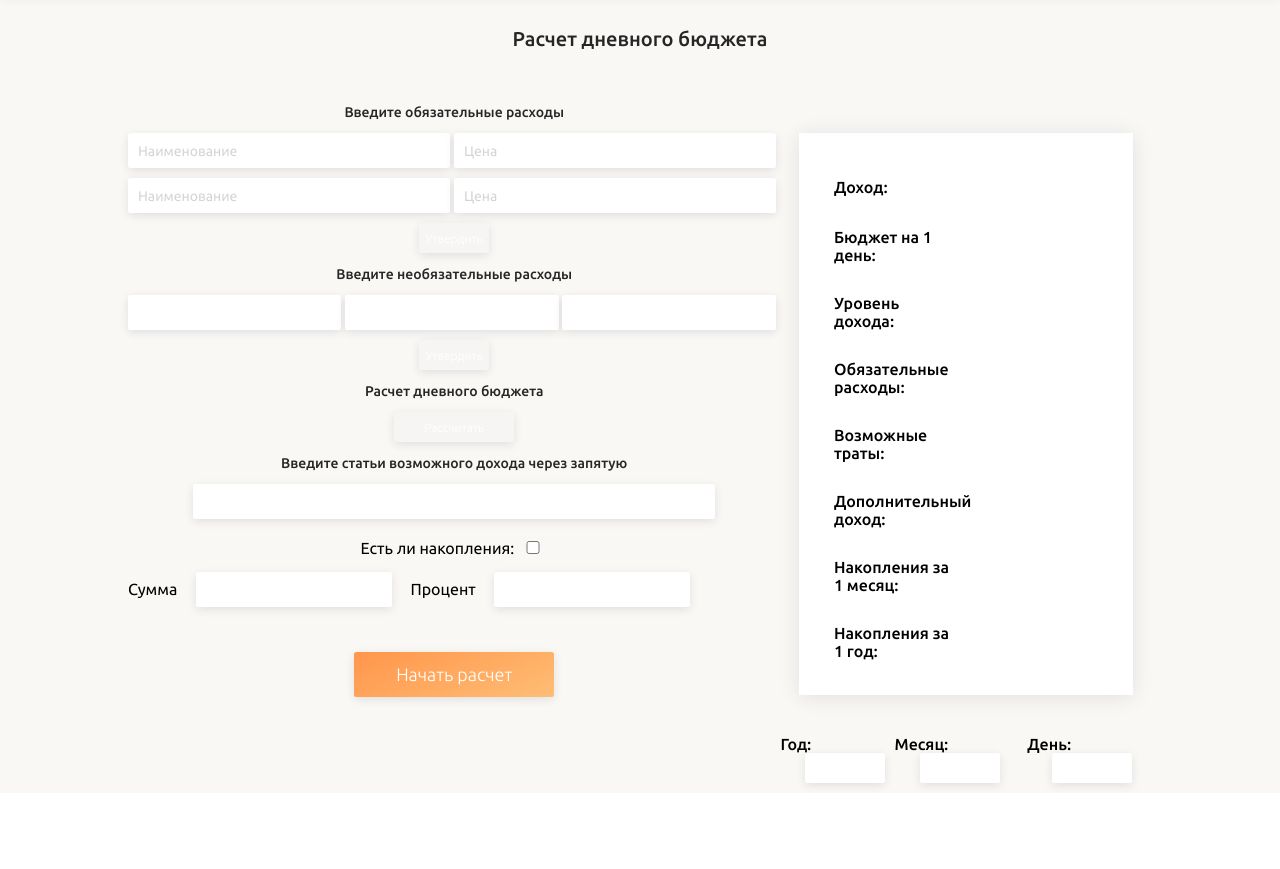
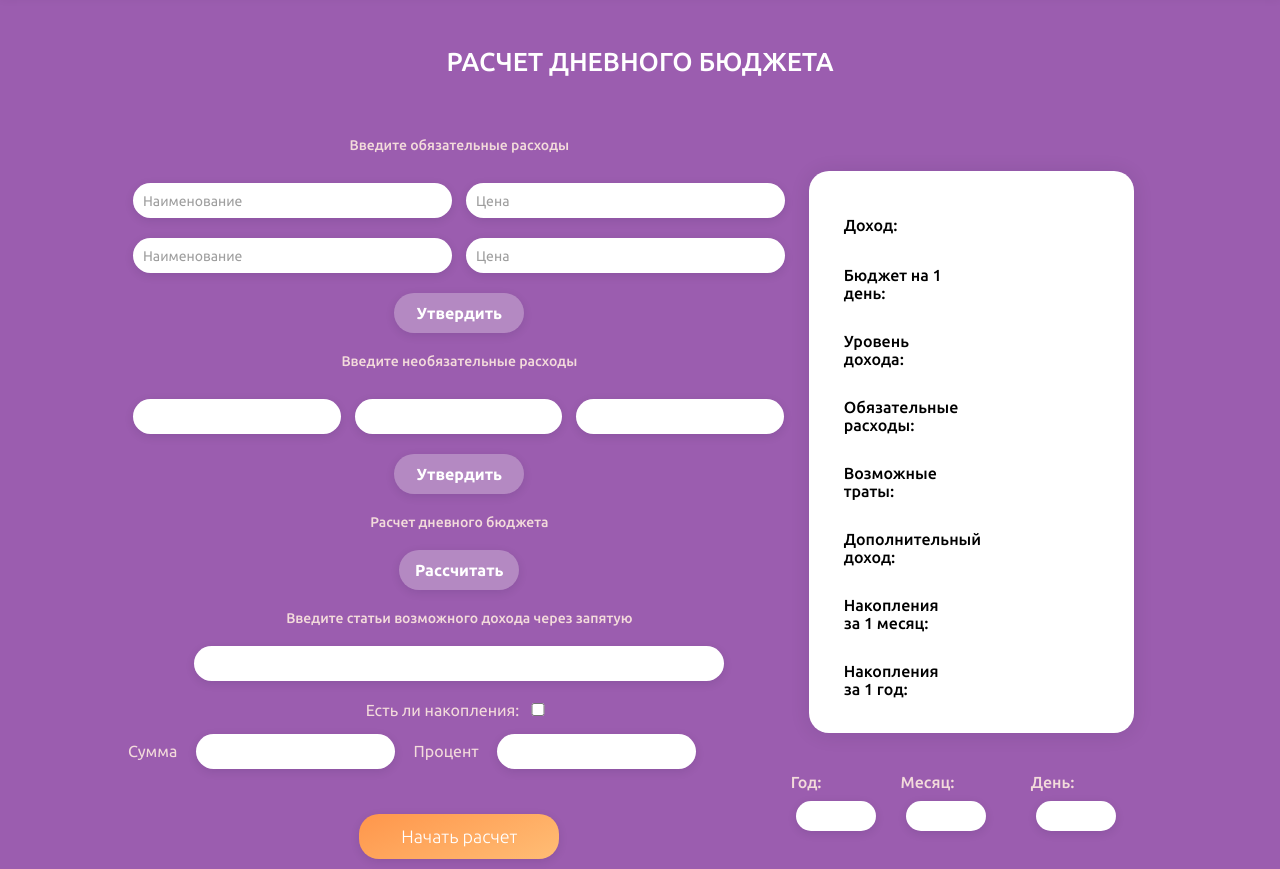
Before and after one commit to saulovdmitriy/lesson-js, a plain HTML site: page Lesson6/mainTask/index.html in a window 1280 px wide. Shown: the part 63-932 px from the top of the page. Before the commit the page ends 856 px from the top, so only its background shows below. Drawn offline with Linux system fonts and the light colour scheme.

Commit message:
Изменил дизайн приложения

```diff
--- a/Lesson6/mainTask/index.html
+++ b/Lesson6/mainTask/index.html
@@ -6,7 +6,7 @@
     <meta http-equiv="X-UA-Compatible" content="ie=edge">
     <title>Document</title>
     <link href="https://fonts.googleapis.com/css?family=Ubuntu:300,400,500,700&amp;subset=cyrillic" rel="stylesheet">
-    <link rel="stylesheet" href="css/style.css">
+    <link rel="stylesheet" href="sass/style.css">
 </head>
 <body>
 <div class="app">
--- a/Lesson6/mainTask/sass/_variables.sass
+++ b/Lesson6/mainTask/sass/_variables.sass
@@ -1,34 +1,35 @@
 $text-color: #262626
 $active: #ff6a30
 $result: #61a654
+$text-color-lighten: #f3dbdb
 
 @mixin header
-    margin: 13px 0px
+    margin: 20px 0px
     font-weight: 500
     font-size: 14px
     color: $text-color
     text-align: center
 @mixin input
     height: 35px
-    width: calc((100%/2) - 4px)
-    border-radius: 2.5px
+    width: calc((100%/2) - 12px)
+    border-radius: 20px
     background-color: #ffffff
     box-shadow: 0px 2.5px 10px 0 rgba(1, 0, 42, 0.1)
     border: none
     padding-left: 10px
-    margin-bottom: 10px
+    margin: 10px 5px
     font-size: 14px
-    color: #a7a7a7
+    color: #222
 @mixin btn
-    width: 70px
-    height: 30px
+    width: 130px
+    height: 40px
     display: block
-    margin: 0 auto
+    margin: 10px auto
     border: none
-    border-radius: 2.5px
+    border-radius: 20px
     background-image: linear-gradient(336deg, #ffbd75, #ff964b), linear-gradient(#ffffff, #ffffff)
     box-shadow: 0px 2.5px 10px 0 rgba(1, 0, 42, 0.1)
     color: #fff
-    font-weight: 100
-    font-size: 12px
+    font-weight: 600
+    font-size: 16px
     cursor: pointer
--- a/Lesson6/mainTask/sass/style.sass
+++ b/Lesson6/mainTask/sass/style.sass
@@ -3,7 +3,7 @@
     box-sizing: border-box
     margin: 0
     padding: 0
-    font-family: 'Ubuntu';
+    font-family: 'Ubuntu'
     outline: none
 a
 	color:inherit
@@ -24,7 +24,7 @@ a
 		text-decoration: none
 		color:inherit
 .app
-    background-color: #faf8f5
+    background-color: #9b5daf
     min-height: 800px
 .logo
     width: 100%
@@ -37,11 +37,12 @@ a
         color: $active
 .title
     width: 100%
-    margin-top: 30px
+    margin-top: 50px
     font-weight: 500
-    font-size: 20px
-    color: $text-color
+    font-size: 26px
+    color: #fff
     text-align: center
+    text-transform: uppercase
 .main
     display: flex
     margin: 0% 10%
@@ -49,14 +50,15 @@ a
 .data
     .choose-expenses, .optionalexpenses, .count-budget, .choose-income-label
         @include header
+        color: $text-color-lighten
     .expenses-item, .optionalexpenses-item, .choose-income, .choose-sum, .choose-percent
         @include input
         &::placeholder
-            opacity: .3
+            opacity: .7
     .expenses-item-btn, .optionalexpenses-btn, .count-budget-btn
         @include btn
     .optionalexpenses-item
-        width: calc((100%/3) - 4px)
+        width: calc((100%/3) - 13px)
     .count-budget-btn
         width: 120px
     .choose-income
@@ -67,8 +69,11 @@ a
         margin: 0 auto
         margin-top: 20px
         text-align: center
+        color: $text-color-lighten
         input
             width: 30px
+    label
+        color: $text-color-lighten
     .choose-sum, .choose-percent
         width: 30%
         margin: 15px
@@ -88,9 +93,10 @@ a
         width: 90%
         min-height: 400px
         margin: 0 auto
-        margin-top: 42px
+        margin-top: 54px
         padding: 25px
         background-color: #fff
+        border-radius: 20px
         box-shadow: 0px 1.5px 20px 0 rgba(1, 0, 42, 0.1)
         .budget, .budget-value, .daybudget, .daybudget-value, .level, .level-value, .expenses, .expenses-value, .optionalexpenses, .optionalexpenses-value, .income, .income-value, .monthsavings, .monthsavings-value, .yearsavings, .yearsavings-value
             width: 48%
@@ -110,8 +116,9 @@ a
         .year, .month, .day
             font-size: 16px
             font-weight: 500
+            color: $text-color-lighten
         .year-value, .month-value, .day-value
             @include input
             width: 80px
             height: 30px
-            margin-left: 25px
+            margin-left: 5px
```
Also changed, not shown: Lesson6/mainTask/css/style.css (deleted), Lesson6/mainTask/sass/style.css, 1 other file.
